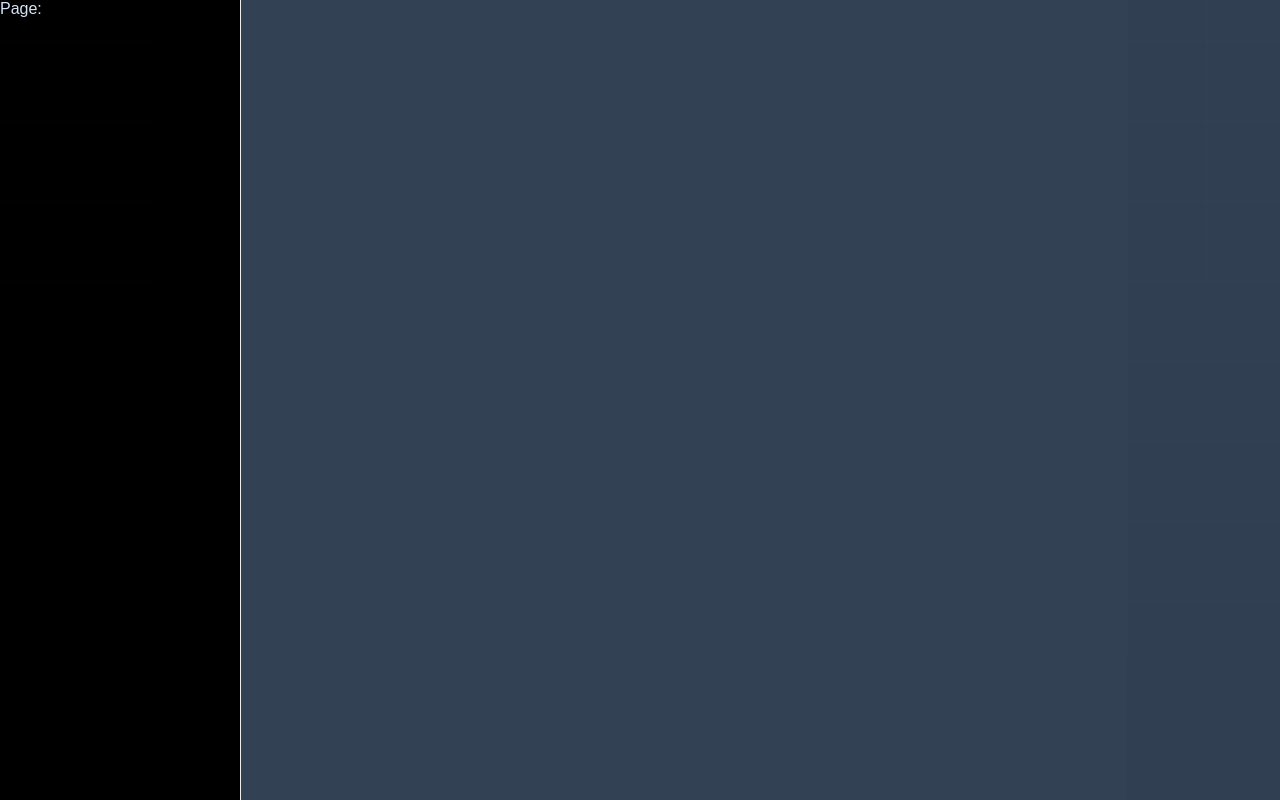
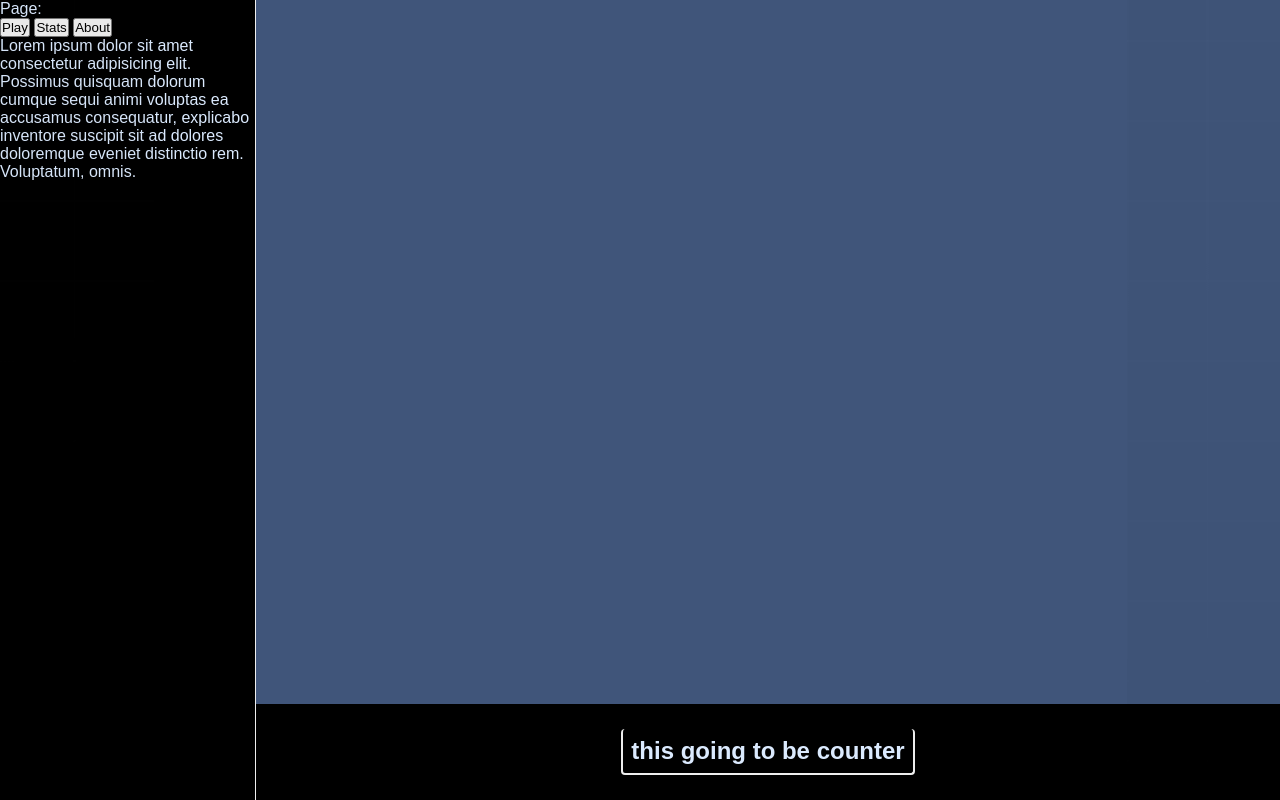
Before and after one commit to Bijan-K/Svelte-Math-Game, a SvelteKit app: page / in a window 1280 px wide. Both pictures are taken after a click on the button "Play". Built offline with nearby package versions, Linux system fonts and the light colour scheme.

Commit message:
Refine layout

```diff
--- a/src/lib/Aside/Aside.svelte
+++ b/src/lib/Aside/Aside.svelte
@@ -4,14 +4,23 @@
 </script>
 
 {#if $modeState == 'play' || $modeState == 'about' || $modeState == 'stats'}
-	<aside in:slide={{ axis: 'x', duration: 2000, delay: 2000 }}>
+	<aside in:fade={{ duration: 2000, delay: 2000 }}>
 		<div>Page:</div>
+
+		<button>Play</button>
+		<button>Stats</button>
+		<button>About</button>
+
 		{#if $modeState == 'play'}
-			<div></div>
+			<div>
+				Lorem ipsum dolor sit amet consectetur adipisicing elit. Possimus quisquam dolorum cumque
+				sequi animi voluptas ea accusamus consequatur, explicabo inventore suscipit sit ad dolores
+				doloremque eveniet distinctio rem. Voluptatum, omnis.
+			</div>
 		{:else if $modeState == 'stats'}
-			<div></div>
+			<div>No loerm</div>
 		{:else if $modeState == 'about'}
-			<div></div>
+			<div>ahahahahahah</div>
 		{/if}
 	</aside>
 {/if}
@@ -20,7 +29,7 @@
 	aside {
 		height: 100vh;
 		border-right: 1px solid #eee;
-		width: 30%;
+		width: 20vw;
 		position: relative;
 		left: 0;
 		top: 0;
--- /dev/null
+++ b/src/lib/Counter.svelte
@@ -0,0 +1,26 @@
+<div class="counter-container">
+	<div class="counter">
+		<h2>this going to be counter</h2>
+	</div>
+</div>
+
+<style>
+	.counter-container {
+		width: 80vw;
+		height: 12vh;
+		position: absolute;
+		bottom: 0;
+		right: 0;
+		display: flex;
+		justify-content: center;
+		align-items: center;
+		background-color: black;
+	}
+	.counter {
+		border-bottom: solid #eee 2px;
+		border-left: solid #eee 2px;
+		border-right: solid #eee 2px;
+		border-radius: 0.25rem;
+		padding: 0.5rem;
+	}
+</style>
--- a/src/routes/+layout.svelte
+++ b/src/routes/+layout.svelte
@@ -1,12 +1,40 @@
 <script>
-	import Aside from '../lib/Aside/Aside.svelte';
 	import './globals.css';
+	let showOverlay = true;
+	import { fade, fly } from 'svelte/transition';
+	import { modeState } from '$lib/stores.js';
+	function playHandler(e, e2) {
+		e.preventDefault();
+		showOverlay = !showOverlay;
+		modeState.update((n) => e.target.id);
+	}
 </script>
 
 <div class="app">
 	<main>
-		<Aside />
 		<slot />
+
+		<!-- initial overlay -->
+		{#if showOverlay}
+			<div class="block-container">
+				<div out:fly={{ x: -500, duration: 4000 }} class="block3"></div>
+				<div out:fly={{ x: 500, duration: 4000 }} class="block4"></div>
+				<div out:fly={{ y: -500, duration: 4000 }} class="block1"></div>
+				<div out:fly={{ y: 500, duration: 4000 }} class="block2"></div>
+			</div>
+
+			<div out:fade class="overlay-container">
+				<h1>Quick Maths Game</h1>
+				<p>A simple webapp for practicing mental quick math</p>
+
+				<div class="overlay-btn-container">
+					<button id="play" on:click={playHandler} class="playbtn">Play</button>
+					<!-- data-sveltekit-reload -->
+					<button id="stats" on:click={playHandler} class="playbtn" href="/">Stats</button>
+					<button id="about" on:click={playHandler} class="playbtn" href="/">About</button>
+				</div>
+			</div>
+		{/if}
 	</main>
 </div>
 
@@ -28,4 +56,98 @@
 		max-width: 64rem;
 		box-sizing: border-box;
 	}
+
+	.overlay-container {
+		position: fixed;
+		top: 0;
+		height: 100vh;
+		width: 100vw;
+		display: flex;
+		flex-direction: column;
+		gap: 2rem;
+		justify-content: center;
+		align-items: center;
+		z-index: 3;
+	}
+	.overlay-container h1 {
+		font-size: 4rem;
+	}
+	.block-container {
+		position: fixed;
+		height: 100vh;
+		width: 100vw;
+		z-index: 2;
+	}
+	.block1 {
+		position: fixed;
+		height: 100vh;
+		width: 100vw;
+		background-color: #111;
+		top: -50%;
+	}
+	.block2 {
+		position: fixed;
+		height: 100vh;
+		width: 100vw;
+		background-color: #111;
+		top: 50%;
+	}
+
+	.block3 {
+		position: fixed;
+		top: 0;
+		height: 100vh;
+		width: 100vw;
+		background-color: #111;
+		right: 50%;
+	}
+	.block3::before {
+		--line: hsla(0, 0%, 95%, 0.25);
+		content: '';
+		height: 100vh;
+		width: 100vw;
+		position: fixed;
+		background:
+			linear-gradient(90deg, var(--line) 2px, transparent 1px 10vmin) 0 -5vmin / 10vmin 10vmin,
+			linear-gradient(var(--line) 2px, transparent 2px 10vmin) 0 -5vmin / 10vmin 10vmin;
+		mask: linear-gradient(-15deg, transparent 10%, white);
+		top: 0;
+		z-index: -1;
+	}
+
+	.block4 {
+		top: 0;
+		position: fixed;
+		height: 100vh;
+		width: 100vw;
+		background-color: #111;
+		left: +50%;
+	}
+	.block4::before {
+		--line: hsla(0, 0%, 95%, 0.25);
+		content: '';
+		height: 100vh;
+		width: 100vw;
+		position: fixed;
+		background:
+			linear-gradient(90deg, var(--line) 2px, transparent 1px 10vmin) 0 -5vmin / 10vmin 10vmin,
+			linear-gradient(var(--line) 2px, transparent 2px 10vmin) 0 -5vmin / 10vmin 10vmin;
+		mask: linear-gradient(-15deg, transparent 10%, white);
+		top: 0;
+		z-index: -1;
+	}
+
+	.overlay-btn-container {
+		display: flex;
+		gap: 0.75rem;
+	}
+	.playbtn {
+		padding: 0.5rem;
+		border: none;
+		background-color: white;
+		color: #111;
+		border-radius: 0.2rem;
+		font-size: larger;
+		cursor: pointer;
+	}
 </style>
--- a/src/routes/+page.svelte
+++ b/src/routes/+page.svelte
@@ -1,14 +1,8 @@
 <script>
+	import Aside from '../lib/Aside/Aside.svelte';
 	import { fade, fly } from 'svelte/transition';
 	import { modeState } from '$lib/stores.js';
-
-	let showOverlay = true;
-
-	function playHandler(e, e2) {
-		e.preventDefault();
-		showOverlay = !showOverlay;
-		modeState.update((n) => e.target.id);
-	}
+	import Counter from '../lib/Counter.svelte';
 </script>
 
 <svelte:head>
@@ -17,134 +11,22 @@
 
 <div class="container">
 	<!-- Play -->
-
+	<!-- <div class="container-main"> -->
+	{#if $modeState == 'play'}
+		<Aside />
+		<Counter />
+	{/if}
+	<!-- </div> -->
 	<!-- Stats -->
 	<!-- About -->
-
-	<!-- initial overlay -->
-	{#if showOverlay}
-		<div class="block-container">
-			<div out:fly={{ x: -500, duration: 4000 }} class="block3"></div>
-			<div out:fly={{ x: 500, duration: 4000 }} class="block4"></div>
-			<div out:fly={{ y: -500, duration: 4000 }} class="block1"></div>
-			<div out:fly={{ y: 500, duration: 4000 }} class="block2"></div>
-		</div>
-
-		<div out:fade class="overlay-container">
-			<h1>Quick Maths Game</h1>
-			<p>A simple webapp for practicing mental quick math</p>
-
-			<div class="overlay-btn-container">
-				<button id="play" on:click={playHandler} class="playbtn">Play</button>
-				<!-- data-sveltekit-reload -->
-				<button id="stats" on:click={playHandler} class="playbtn" href="/">Stats</button>
-				<button id="about" on:click={playHandler} class="playbtn" href="/">About</button>
-			</div>
-		</div>
-	{/if}
 </div>
 
 <style>
+	.container-main {
+	}
 	.container {
-		height: 100%;
-
+		height: 100vh;
 		width: 100vw;
 		display: flex;
-		flex-grow: 1;
-		gap: 2rem;
-		flex-direction: column;
-		align-items: center;
-		justify-content: center;
-	}
-
-	.overlay-container {
-		margin: 0 5%;
-		display: flex;
-		flex-direction: column;
-		gap: 2rem;
-		justify-content: center;
-		align-items: center;
-		z-index: 3;
-	}
-	.overlay-container h1 {
-		font-size: 4rem;
-	}
-	.block-container {
-		position: fixed;
-		height: 100vh;
-		width: 100vw;
-		z-index: 2;
-	}
-	.block1 {
-		position: fixed;
-		height: 100vh;
-		width: 100vw;
-		background-color: #111;
-		top: -50%;
-	}
-	.block2 {
-		position: fixed;
-		height: 100vh;
-		width: 100vw;
-		background-color: #111;
-		top: 50%;
-	}
-
-	.block3 {
-		position: fixed;
-		top: 0;
-		height: 100vh;
-		width: 100vw;
-		background-color: #111;
-		right: 50%;
-	}
-	.block3::before {
-		--line: hsla(0, 0%, 95%, 0.25);
-		content: '';
-		height: 100vh;
-		width: 100vw;
-		position: fixed;
-		background:
-			linear-gradient(90deg, var(--line) 2px, transparent 1px 10vmin) 0 -5vmin / 10vmin 10vmin,
-			linear-gradient(var(--line) 2px, transparent 2px 10vmin) 0 -5vmin / 10vmin 10vmin;
-		mask: linear-gradient(-15deg, transparent 10%, white);
-		top: 0;
-		z-index: -1;
-	}
-
-	.block4 {
-		top: 0;
-		position: fixed;
-		height: 100vh;
-		width: 100vw;
-		background-color: #111;
-		left: +50%;
-	}
-	.block4::before {
-		--line: hsla(0, 0%, 95%, 0.25);
-		content: '';
-		height: 100vh;
-		width: 100vw;
-		position: fixed;
-		background:
-			linear-gradient(90deg, var(--line) 2px, transparent 1px 10vmin) 0 -5vmin / 10vmin 10vmin,
-			linear-gradient(var(--line) 2px, transparent 2px 10vmin) 0 -5vmin / 10vmin 10vmin;
-		mask: linear-gradient(-15deg, transparent 10%, white);
-		top: 0;
-		z-index: -1;
-	}
-
-	.overlay-btn-container {
-		display: flex;
-		gap: 0.75rem;
-	}
-	.playbtn {
-		padding: 0.5rem;
-		border: none;
-		background-color: white;
-		color: #111;
-		border-radius: 0.2rem;
-		font-size: larger;
-		cursor: pointer;
 	}
 </style>
--- a/src/routes/globals.css
+++ b/src/routes/globals.css
@@ -7,7 +7,7 @@ body,
 html {
 	height: 100%;
 	overflow: hidden;
-	background-color: #334155;
+	background-color: #40557a;
 	color: #dbeafe;
 	font-family: sans-serif;
 }
```
Also changed, not shown: src/lib/functions.js (+23 -1 lines).
